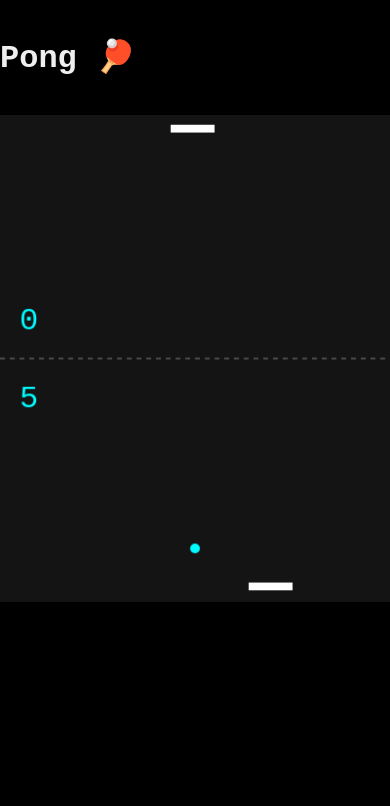
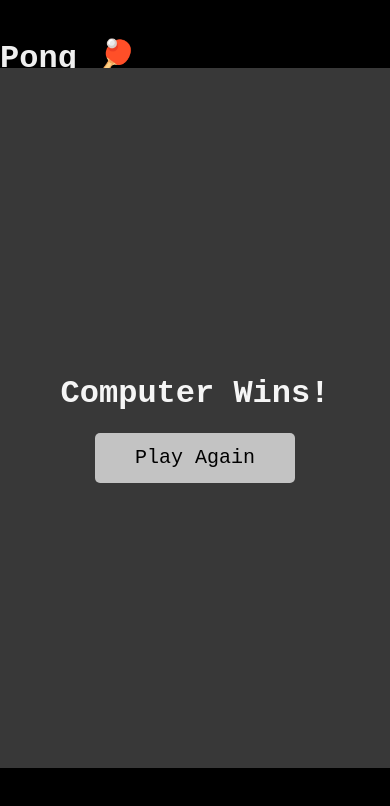
Before and after one commit to codesandtags/javascript-games, a website built with Vite: page pong/index.html in a window 390 px wide. Built offline with nearby package versions, Linux system fonts and the light colour scheme.

Commit message:
feat: added sonds and published on github pages

```diff
--- a/counter.js
+++ b/counter.js
@@ -2,7 +2,7 @@ export function setupCounter(element) {
   let counter = 0
   const setCounter = (count) => {
     counter = count
-    element.innerHTML = `count is ${counter}`
+    element.innerHTML = `❤️ likes ${counter}`
   }
   element.addEventListener('click', () => setCounter(counter + 1))
   setCounter(0)
--- a/main.js
+++ b/main.js
@@ -10,12 +10,12 @@ document.querySelector('#app').innerHTML = `
     <a href="https://developer.mozilla.org/en-US/docs/Web/JavaScript" target="_blank">
       <img src="${javascriptLogo}" class="logo vanilla" alt="JavaScript logo" />
     </a>
-    <h1>Hello Vite!</h1>
+    <h1>Codesandtags</h1>
     <div class="card">
       <button id="counter" type="button"></button>
     </div>
     <p class="read-the-docs">
-      Click on the Vite logo to learn more
+      Give me love
     </p>
   </div>
 `
--- a/pong/index.html
+++ b/pong/index.html
@@ -1,9 +1,9 @@
 <!DOCTYPE html>
 <html lang="en">
    <head>
-    <meta charset="UTF-8">
-    <meta http-equiv="X-UA-Compatible" content="IE=edge">
-    <meta name="viewport" content="width=device-width, initial-scale=1.0">
+      <meta charset="UTF-8" />
+      <meta http-equiv="X-UA-Compatible" content="IE=edge" />
+      <meta name="viewport" content="width=device-width, initial-scale=1.0" />
       <title>Pong - Codesandtags</title>
    </head>
    <body>
--- a/pong/pong.js
+++ b/pong/pong.js
@@ -13,6 +13,10 @@ const IS_MOBILE = window.matchMedia("(max-width: 600px)");
 const WINNING_SCORE = 5;
 const FONT_SCORE = "32px Courier New";
 
+const bounceWallSound = new Audio("./bounce1.mp3");
+const bouncePaddleSound = new Audio("./bounce2.mp3");
+const scoreSound = new Audio("./score.mp3");
+
 // Ball
 const BALL_RADIUS = 5;
 const BALL_COLOR = "#00FCFF";
@@ -22,12 +26,6 @@ const PADDLE_HEIGHT = 8;
 const PADDLE_WIDTH = 45;
 const PADDLE_DIFFERENCE = 20;
 const PADDLE_COLOR = "white";
-
-let playerScore = 0;
-let computerScore = 0;
-
-let isNewGame = true;
-let isGameOver = true;
 
 const renderPaddle = (context, type) => {
    context.fillStyle = PADDLE_COLOR;
@@ -126,6 +124,7 @@ const bounceOffLeftWall = (ball) => {
    if (ball.X < 0 && ball.speedX < 0) {
       console.log("🏓💥 Ball hit LEFT wall");
       ball.speedX = -ball.speedX;
+      bounceWallSound.play();
    }
 };
 
@@ -133,6 +132,7 @@ const bounceOffRightWall = (ball) => {
    if (ball.X > WIDTH && ball.speedX > 0) {
       console.log("🏓💥 Ball hit RIGHT wall");
       ball.speedX = -ball.speedX;
+      bounceWallSound.play();
    }
 };
 
@@ -140,6 +140,7 @@ const bounceOffPaddleBottom = (ball, paddleBottom) => {
    if (ball.Y > HEIGHT - PADDLE_DIFFERENCE) {
       if (ball.X > paddleBottom.X && ball.X < paddleBottom.X + PADDLE_WIDTH) {
          ball.paddleContact = true;
+         bouncePaddleSound.play();
 
          if (ball.playerMoved) {
             ball.speedY -= 1;
@@ -152,7 +153,7 @@ const bounceOffPaddleBottom = (ball, paddleBottom) => {
          ball.speedX = ball.trajectoryX * 0.3;
       } else {
          ballReset();
-         addScore("player");
+         addScore("computer");
       }
    }
 };
@@ -162,14 +163,16 @@ const bounceOffPaddleTop = (ball, paddleTop) => {
       if (ball.X > paddleTop.X && ball.X < paddleTop.X + PADDLE_WIDTH) {
          ball.paddleContact = true;
          ball.speedY = -ball.speedY;
+         bouncePaddleSound.play();
       } else {
          ballReset();
-         addScore("computer");
+         addScore("player");
       }
    }
 };
 
 const addScore = (player) => {
+   scoreSound.play();
    if (player === "player") {
       game.score.player++;
    } else if (player === "computer") {
@@ -201,10 +204,7 @@ const animate = () => {
    ballMove();
    checkBallCollision();
    computerAIMovement();
-   window.requestAnimationFrame(animate);
-   console.table({
-      ball: game.ball,
-   });
+   checkGamerOver();
 };
 
 const onPaddleMove = (event) => {
@@ -227,6 +227,13 @@ const addListeners = () => {
 };
 
 const initializeGameValues = () => {
+   if (game.isGameOver && game.isNewGame) {
+      const canvas = document.querySelector("#pong");
+      const body = document.querySelector("body");
+      const gameOverContainer = document.querySelector(".game-over-container");
+      canvas.hidden = false;
+      body.removeChild(gameOverContainer);
+   }
    game = {
       isNewGame: false,
       isGameOver: false,
@@ -256,15 +263,50 @@ const initializeGameValues = () => {
    ballReset();
 };
 
-const startGame = () => {
+const checkGamerOver = () => {
+   const { player: playerScore, computer: computerScore } = game.score;
+
+   if (playerScore === WINNING_SCORE || computerScore === WINNING_SCORE) {
+      const winner = playerScore === WINNING_SCORE ? "Player 1" : "Computer";
+      debugger;
+      game.isGameOver = true;
+      showGameOverScreen(winner, startGame);
+   }
+
+   if (!game.isGameOver) {
+      window.requestAnimationFrame(animate);
+   }
+};
+
+const showGameOverScreen = (winner) => {
+   console.log("Showing game over...");
+   const canvas = document.querySelector("#pong");
+   canvas.hidden = true;
+
+   const gameOverContainer = document.createElement("div");
+   gameOverContainer.classList.add("game-over-container");
+
+   const title = document.createElement("h1");
+   title.textContent = `${winner} Wins!`;
+   const playAgainButton = document.createElement("button");
+
+   playAgainButton.addEventListener("click", () => {
+      game.isNewGame = true;
+      startGame();
+   });
+   playAgainButton.textContent = "Play Again";
+
+   gameOverContainer.append(title, playAgainButton);
+   const body = document.querySelector("body");
+   body.appendChild(gameOverContainer);
+};
+
+function startGame() {
    initializeGameValues();
    createLayout();
    createCanvas();
    animate();
-   // setInterval(animate, 300);
    addListeners();
-};
-
-const gameOver = () => {};
+}
 
 window.onload = startGame;
--- a/pong/style.css
+++ b/pong/style.css
@@ -55,4 +55,64 @@ body {
    position: absolute;
    top: 50%;
    left: 50%;
+   transform: translate(-50%, -50%);
+   width: 500px;
+   height: 700px;
+   background-color: rgb(56, 56, 56);
+   margin-top: -4px;
+   z-index: 11;
+   display: flex;
+   flex-direction: column;
+   justify-content: center;
+   align-items: center;
+   color: whitesmoke;
 }
+
+button {
+   cursor: pointer;
+   color: rgb(0, 0, 0);
+   background-color: rgb(195, 195, 195);
+   border: none;
+   height: 50px;
+   width: 200px;
+   border-radius: 5px;
+   font-size: 20px;
+   font-family: "Courier New", Courier, monospace;
+}
+
+button:hover {
+   filter: brightness(80%);
+}
+
+button:active {
+   transform: scale(0.95);
+}
+
+button:focus {
+   outline: none;
+}
+
+/* Montior and Larger */
+@media screen and (min-width: 1800px) {
+   canvas {
+      margin-top: 100px;
+   }
+
+   .game-over-container {
+      margin-top: -19px;
+   }
+}
+
+/* Large Smartphone (Vertical) */
+@media screen and (max-width: 500px) {
+   canvas {
+      width: 100%;
+      height: 700px;
+      margin-top: 50px;
+   }
+
+   .game-over-container {
+      width: 100%;
+      height: 700px;
+   }
+}
```
Also changed, not shown: package.json (+6 -3 lines), pnpm-lock.yaml, 3 other files. Lines whose indentation alone changed are shown as unchanged.
